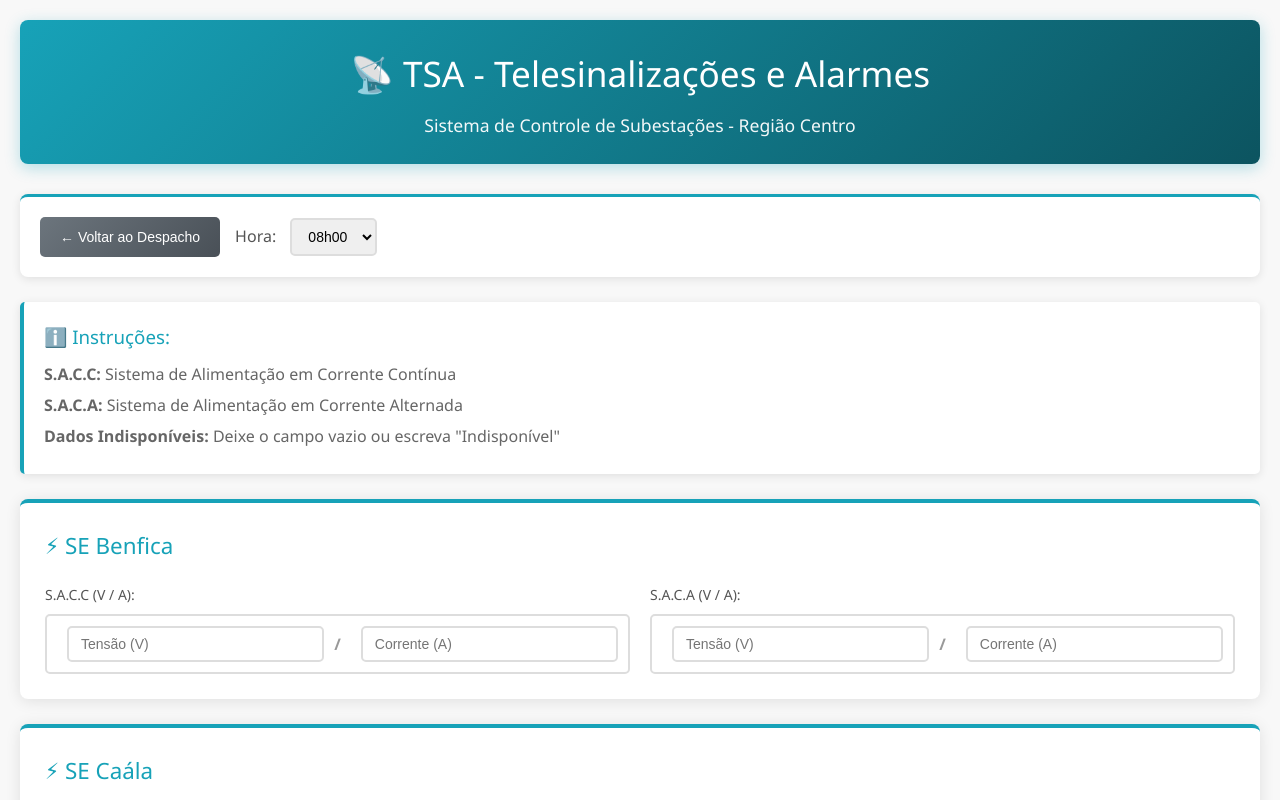
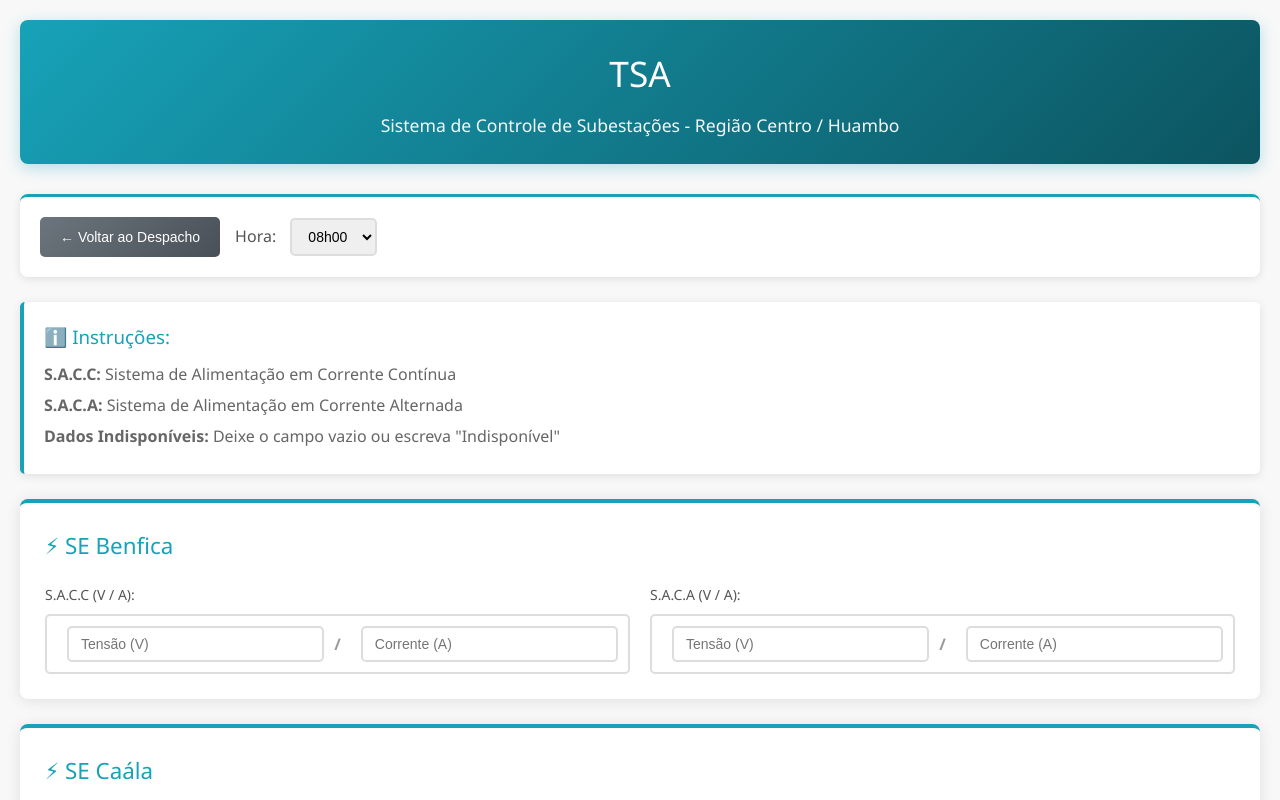
Before and after one commit to Jhunillson/despachohuambo, a plain HTML site: page tsa.html in a window 1280 px wide. Shown: the top 800 px of the page. Drawn offline with Linux system fonts and the light colour scheme.

Commit message:
Update header and footer content in tsa.html

```diff
--- a/tsa.html
+++ b/tsa.html
@@ -9,8 +9,8 @@
 <body>
   <div class="container">
     <div class="header">
-      <h1>📡 TSA - Telesinalizações e Alarmes</h1>
-      <p>Sistema de Controle de Subestações - Região Centro</p>
+      <h1>TSA</h1>
+      <p>Sistema de Controle de Subestações - Região Centro / Huambo</p>
     </div>
 
     <div class="controls-section">
```
